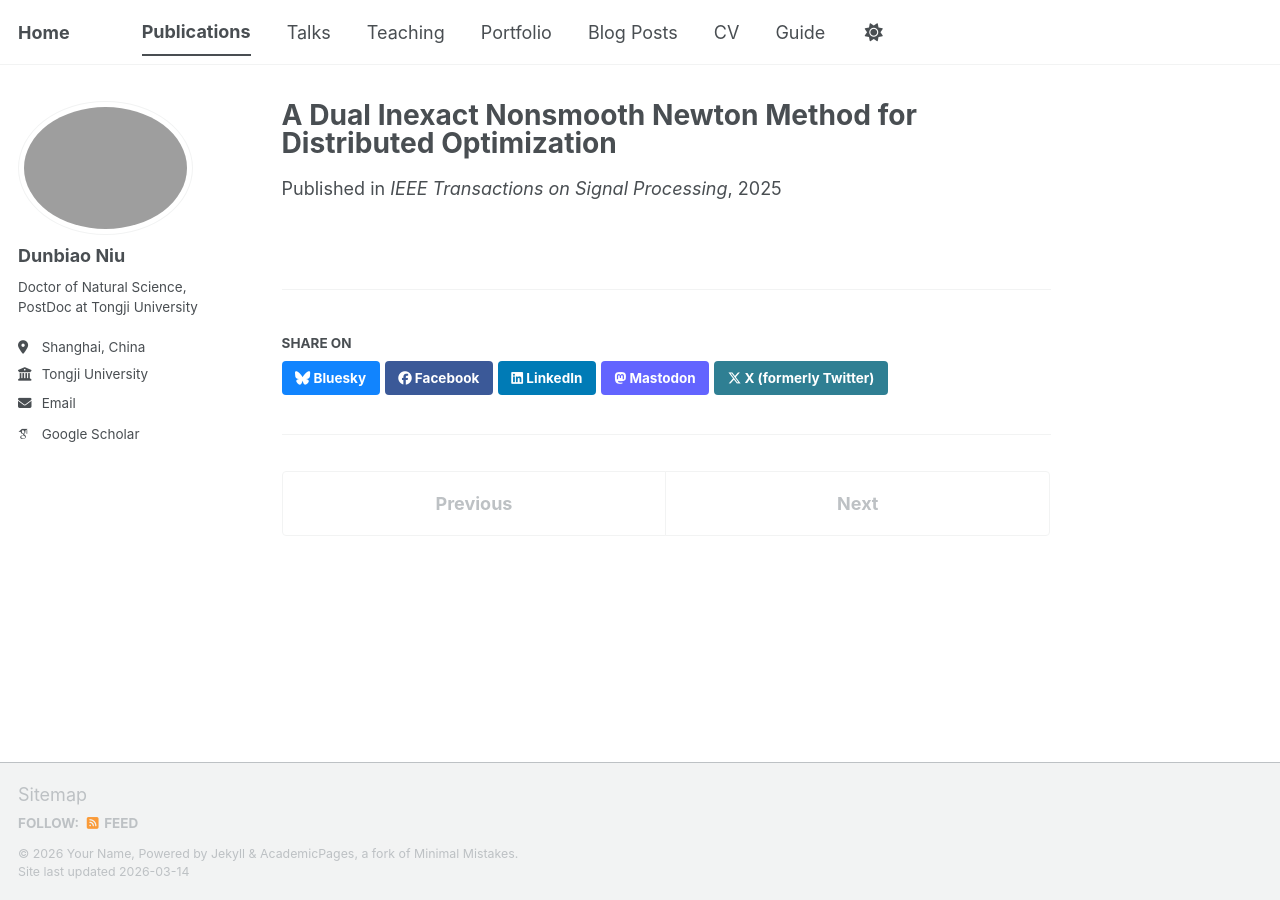
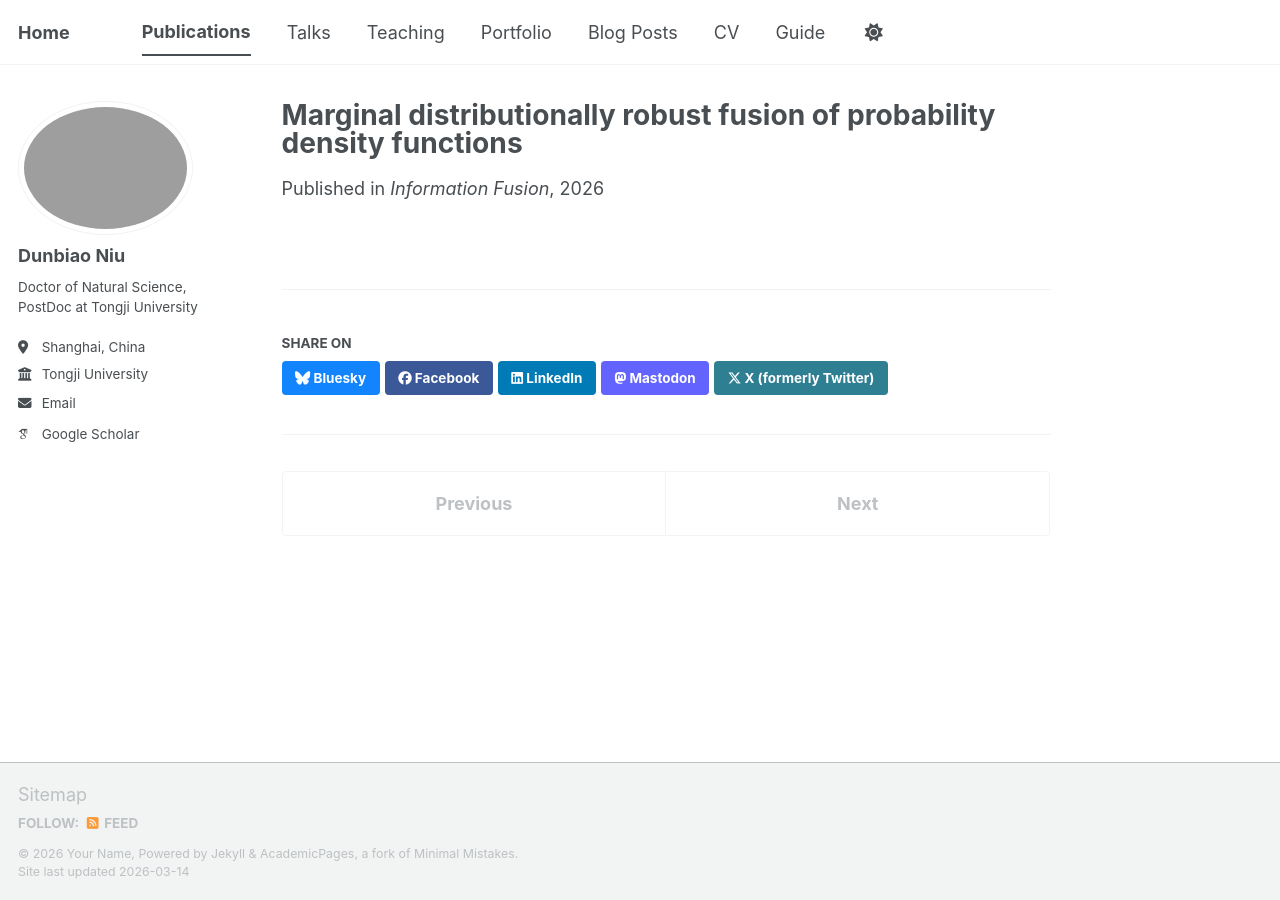
Before and after one commit to dunbiaoniu-ops/dunbiaoniu.github.io, a Jekyll site: the page built from _publications/2024-02-17-paper-title-number-4.md, in a window 1280 px wide. Built offline with Jekyll 4.4.1, drawn with Linux system fonts in a browser that asks for light colours; some web fonts are replaced; a script bundle is joined from its source files by our own code; library files that are not in the unit come from our copies.

Commit message:
Update 2024-02-17-paper-title-number-4.md

```diff
--- a/_publications/2024-02-17-paper-title-number-4.md
+++ b/_publications/2024-02-17-paper-title-number-4.md
@@ -1,13 +1,13 @@
 ---
-title: "A Dual Inexact Nonsmooth Newton Method for Distributed Optimization"
+title: "Marginal distributionally robust fusion of probability density functions"
 collection: publications
 type: journal            # 可选值：journal 或 conference
-authors: "<b>D. Niu</b>, Y. Hong and E. Song"
-venue: "IEEE Transactions on Signal Processing"
-date: 2025-06-01         # 必须为 YYYY-MM-DD 格式
-volume: "70"                 # 卷号
+authors: "Y. Jiao, <b>D. Niu*</b>, and Y. Hong"
+venue: "Information Fusion"
+date: 2026-06-01         # 必须为 YYYY-MM-DD 格式
+volume: "125"                 # 卷号
 number:                   # 期号
-pages: "188-203"             # 页码
-artnum:                      # 页码2
+pages:             # 页码
+artnum: "103423"                    # 页码2
 note: "(JCR-Q1, IF 5.8)"         # 可选的备注信息
 ---
```
